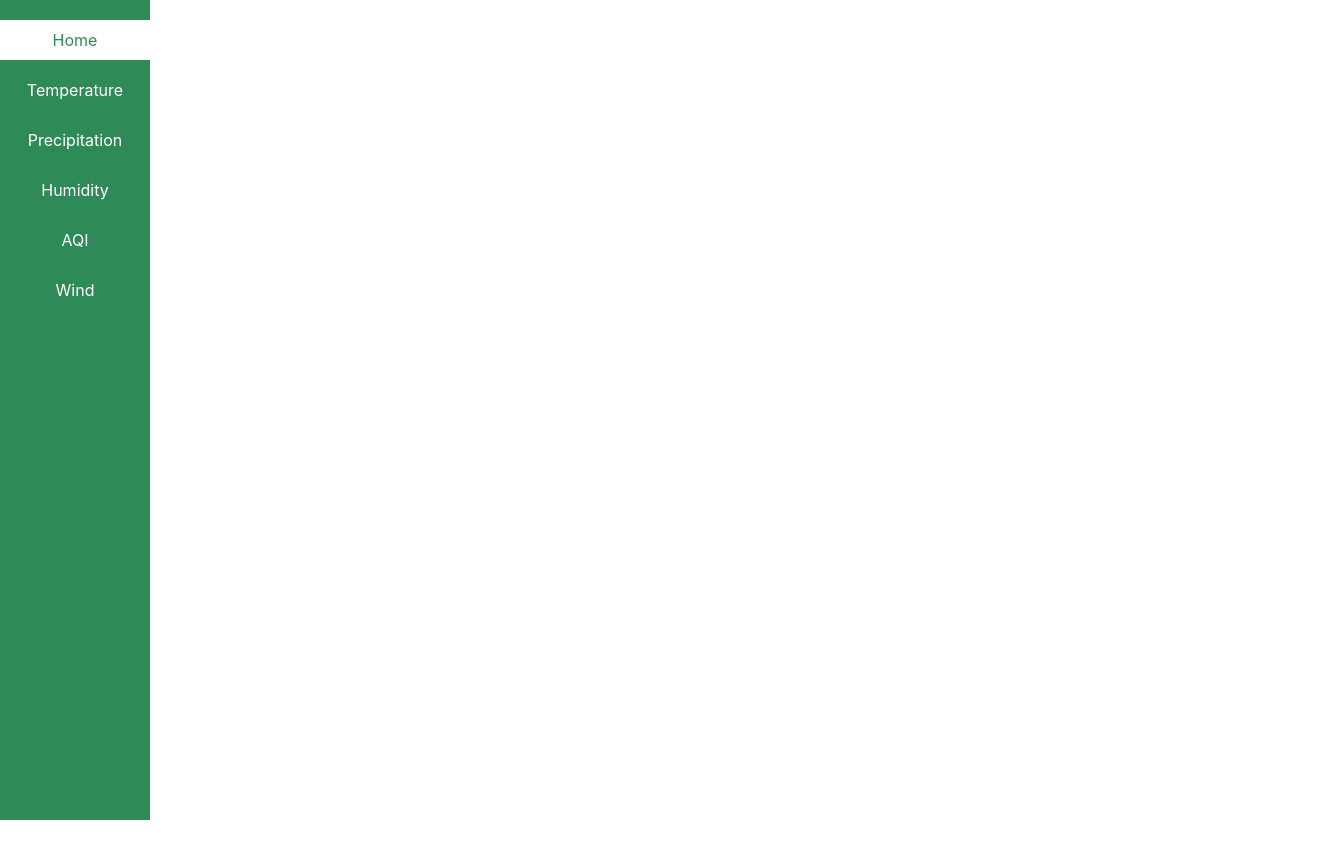
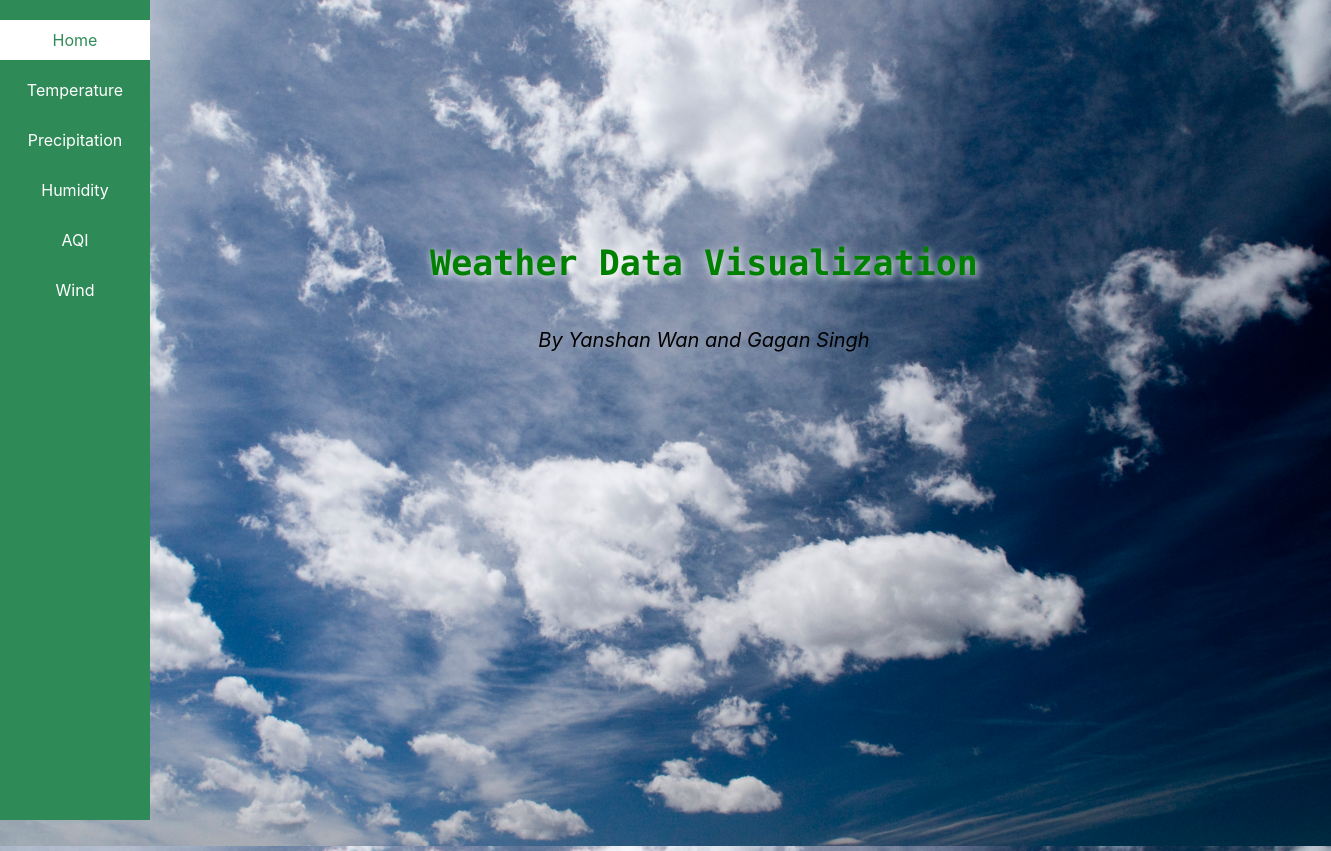
Before and after one commit to GaganRajSingh/MM-804, a React app: page / in a window 1280 px wide. Shown: the whole page, 1331 px wide, since content can reach past the window. Before the commit the page ends 800 px from the top, so only its background shows below. Built offline with nearby package versions, Linux system fonts and the light colour scheme.

Commit message:
Add home page and background image

```diff
--- a/public/index.html
+++ b/public/index.html
@@ -1,7 +1,7 @@
 <!DOCTYPE html>
 <html lang="en">
     <head>
-        <title>React App</title>
+        <title>Weather Data Visualization</title>
     </head>
 	<body>
         <noscript>You need to enable JavaScript to run this app.</noscript>
--- a/src/components/App.js
+++ b/src/components/App.js
@@ -25,7 +25,10 @@ function App() {
         </nav>
         <main>
           <Routes>
-            <Route path="/" element={<></>} />
+            <Route path="/" element={<div className="home">
+              <h1 className="title">Weather Data Visualization</h1>
+              <p className="author">By Yanshan Wan and Gagan Singh</p>
+            </div>} />
             <Route path="/temperature" element={<><Surface /><Slicing /><Temp_slider /></>} />
             <Route path="/precipitation" element={<>
               <h2 className="title">Precipitation</h2>
--- a/src/css/App.css
+++ b/src/css/App.css
@@ -1,10 +1,19 @@
 .App {
-    text-align: center;
-    margin: 2em auto;
-    padding: 2%;
-    width: 90%;
-    /* height: 1600px; */
-    background-color: white;
+  text-align: center;
+  margin: 0 auto;
+  padding: 2%;
+  width: 100%;
+  min-height: 100vh;
+  background-color: white;
+  background-image: url('../img/gratisography-13H-free-stock-photo.jpg');
+  background-position: center;
+  background-size: cover;
+}
+
+/* Add the following code to create a parallax effect */
+.App:hover {
+  background-position-x: calc(50% - 5px);
+  background-position-y: calc(50% - 5px);
 }
 
 .row {
@@ -64,7 +73,27 @@
   .title {
     color: green;
     text-align: center;
+    font-size: 35px;
+    font-weight: bold;
+    margin-bottom: 16px;
+    position: absolute;
+    top: 30%;
+    left: 55%;
+    transform: translate(-50%, -50%);
+    font-family: "Lucida Console",  monospace;
+    text-shadow: 2px 2px 8px #ffffff;
   }
+
+  .author {
+    font-size: 20px;
+    font-style: italic;
+    margin-bottom: 32px;
+    position: absolute;
+    top: 40%;
+    left: 55%;
+    transform: translate(-50%, -50%);
+  }
+
 
 /* .plot {
     margin-top: 5%
```
Also changed, not shown: src/img/gratisography-13H-free-stock-photo.jpg (added).
